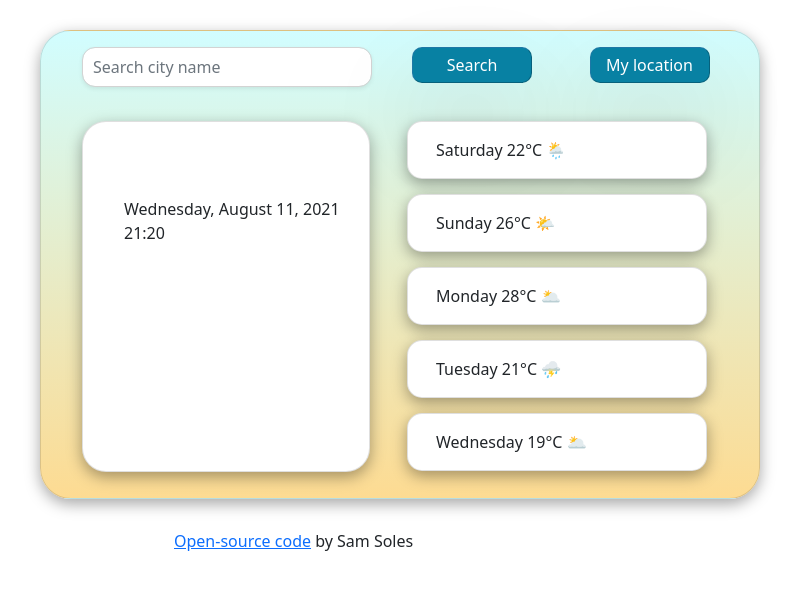
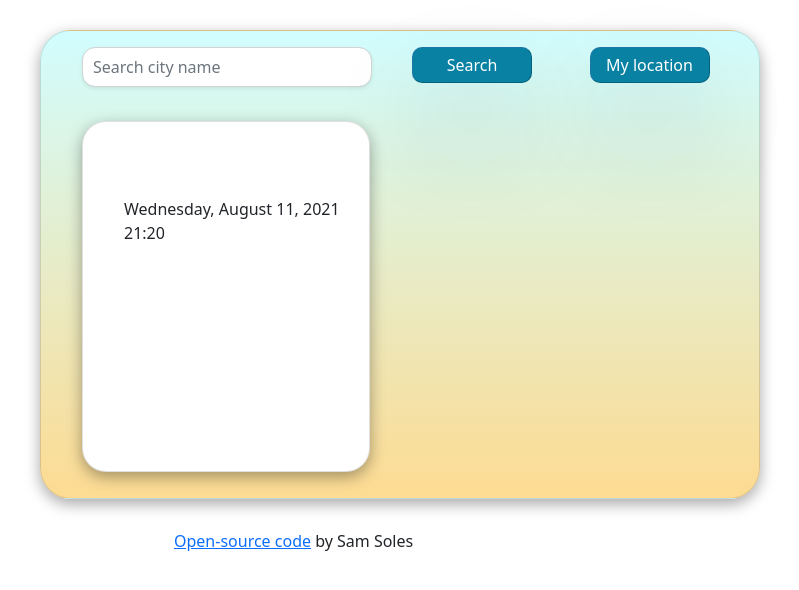
Before and after one commit to sam-soles/weather-application, a plain HTML site: page index.html in a window 1280 px wide. Shown: the whole page, without its empty margins (240-1039 px from the left). Drawn offline with nearby package versions, Linux system fonts and the light colour scheme.

Commit message:
Removed weekly weather forecast.

```diff
--- a/index.html
+++ b/index.html
@@ -51,43 +51,7 @@
                             </div>
                         </div>
                     </div>
-                    <div class="col">
-                        <div class="row">
-                            <div class="card saturday">
-                                <div class="card-body">
-                                    Saturday 22°C 🌦
-                                </div>
-                            </div>
-                        </div>
-                        <div class="row">
-                            <div class="card sunday">
-                                <div class="card-body">
-                                    Sunday 26°C 🌤
-                                </div>
-                            </div>
-                        </div>
-                        <div class="row">
-                            <div class="card monday">
-                                <div class="card-body monday-text">
-                                    Monday 28°C 🌥
-                                </div>
-                            </div>
-                        </div>
-                        <div class="row">
-                            <div class="card tuesday">
-                                <div class="card-body">
-                                    Tuesday 21°C ⛈
-                                </div>
-                            </div>
-                        </div>
-                        <div class="row">
-                            <div class="card wednesday">
-                                <div class="card-body">
-                                    Wednesday 19°C 🌥
-                                </div>
-                            </div>
-                        </div>
-                    </div>
+
                 </div>
             </div>
         </div>
```
